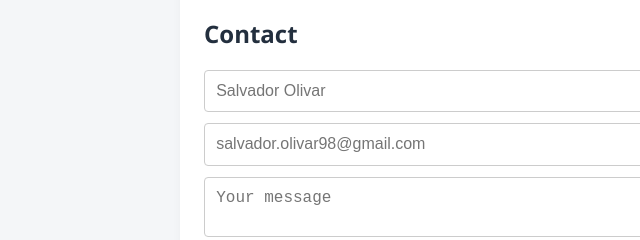
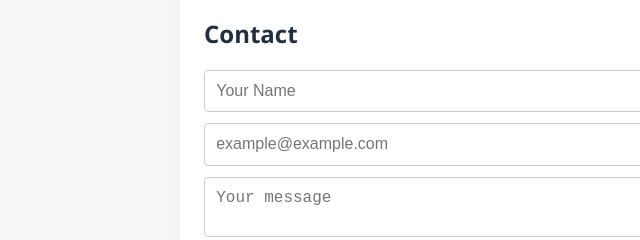
Before and after one commit to SalvadorOlivar/professional-portfolio, a plain HTML site: page index.html in a window 1280 px wide. Shown: the part 911-1151 px from the top of the page, 10-650 px from the left. Drawn offline with Linux system fonts and the light colour scheme.

Commit message:
Update name and email placeholders in contact form for better user guidance

```diff
--- a/index.html
+++ b/index.html
@@ -47,8 +47,8 @@
     <section id="contact">
       <h2>Contact</h2>
       <form id="contact-form">
-        <input type="text" name="name" placeholder="Salvador Olivar" required>
-        <input type="email" name="email" placeholder="salvador.olivar98@gmail.com" required>
+        <input type="text" name="name" placeholder="Your Name" required>
+        <input type="email" name="email" placeholder="example@example.com" required>
         <textarea name="message" placeholder="Your message" required></textarea>
         <button type="submit">Send</button>
       </form>
```
